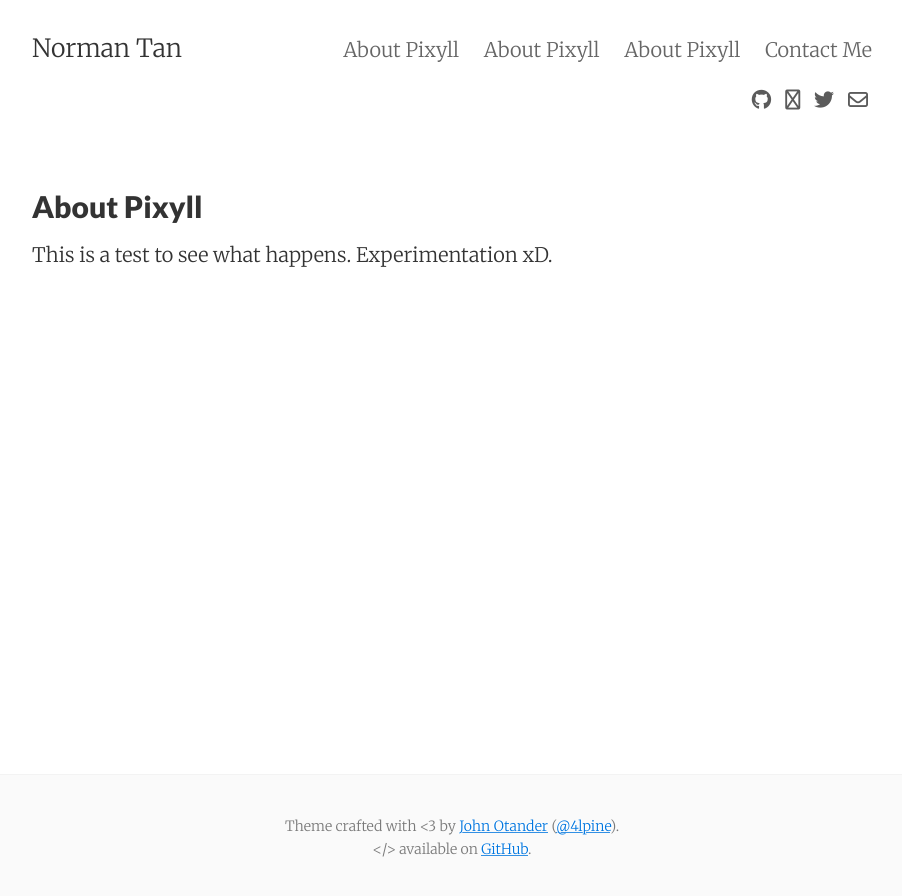
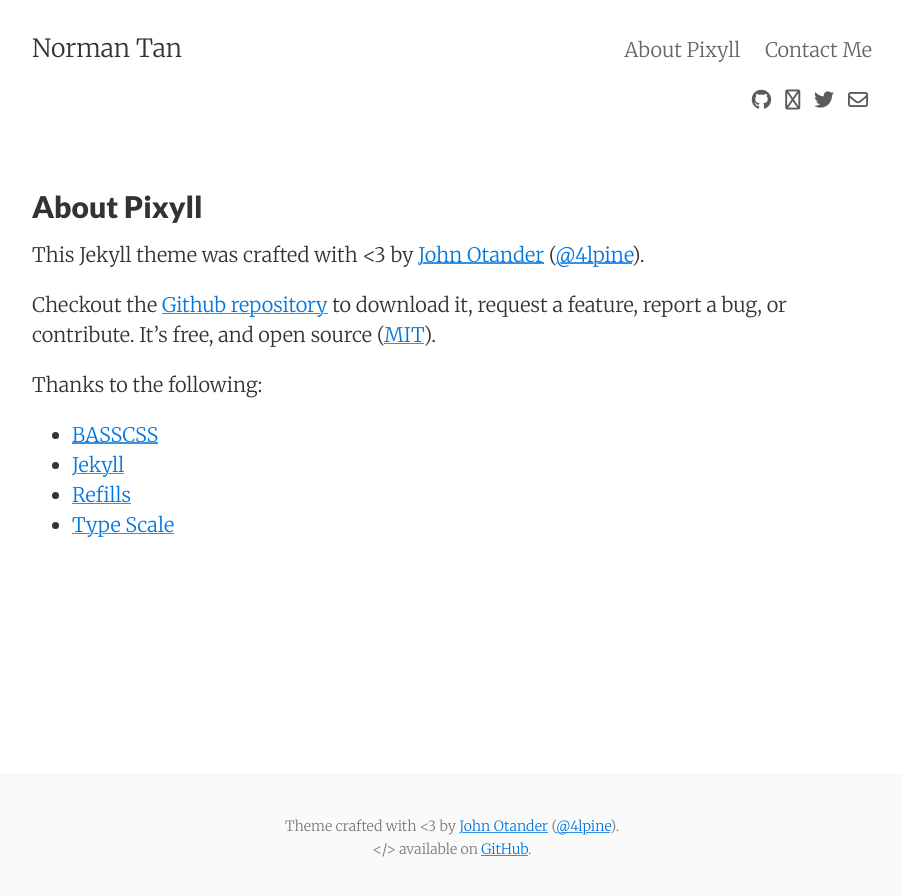
Before and after one commit to NormannTan/normanntan.github.io, a Jekyll site: the page built from about.md, in a window 1280 px wide. Shown: the top 896 px of the page, without its empty margins (188-1090 px from the left). Built offline with Jekyll 4.4.1, drawn with Linux system fonts in a browser that asks for light colours; nearby versions of some CDN libraries; part of the change alters nothing that is shown.

Commit message:
Changes
Signed-off-by: Norman Tan <tan.agn@outlook.com>

```diff
--- a/_config.yml
+++ b/_config.yml
@@ -8,10 +8,10 @@ url:         "http://normantan.me"
 date_format: "%b %-d, %Y"
 
 # Google services
-google_verification:
+google_verification: rbh_uGjYRaN0U7pN3DRu9_bXSM-R9i-S-EwVd0qd03o
 # Use either direct GA implementation or set up GTM account
 # - using both will skew your data (leave blank to not use at all)
-google_analytics:
+google_analytics: UA-99493802-1
 google_tag_manager:
 # Bing services
 bing_verification:
--- a/_includes/navigation.html
+++ b/_includes/navigation.html
@@ -1,13 +1,13 @@
+<!-- About
+------------>
 {% for page in site.pages %}
     {% if page.tags contains "about" %}
         <a href="{{ page.url }}">{{ page.title }}</a>
     {% endif %}
 {% endfor %}
-{% for page in site.pages %}
-    {% if page.tags contains "about2" %}
-        <a href="{{ page.url }}">{{ page.title }}</a>
-    {% endif %}
-{% endfor %}
+
+<!-- Contact
+-------------->
 {% for page in site.pages %}
     {% if page.tags contains "contact" %}
         <a href="{{ page.url }}">{{ page.title }}</a>
--- a/about2.md
+++ /dev/null
@@ -1,7 +0,0 @@
----
-layout: page
-title: About Pixyll
-permalink: /about/
-tags: about2
----
-This is a test to see what happens. Experimentation xD.
```
